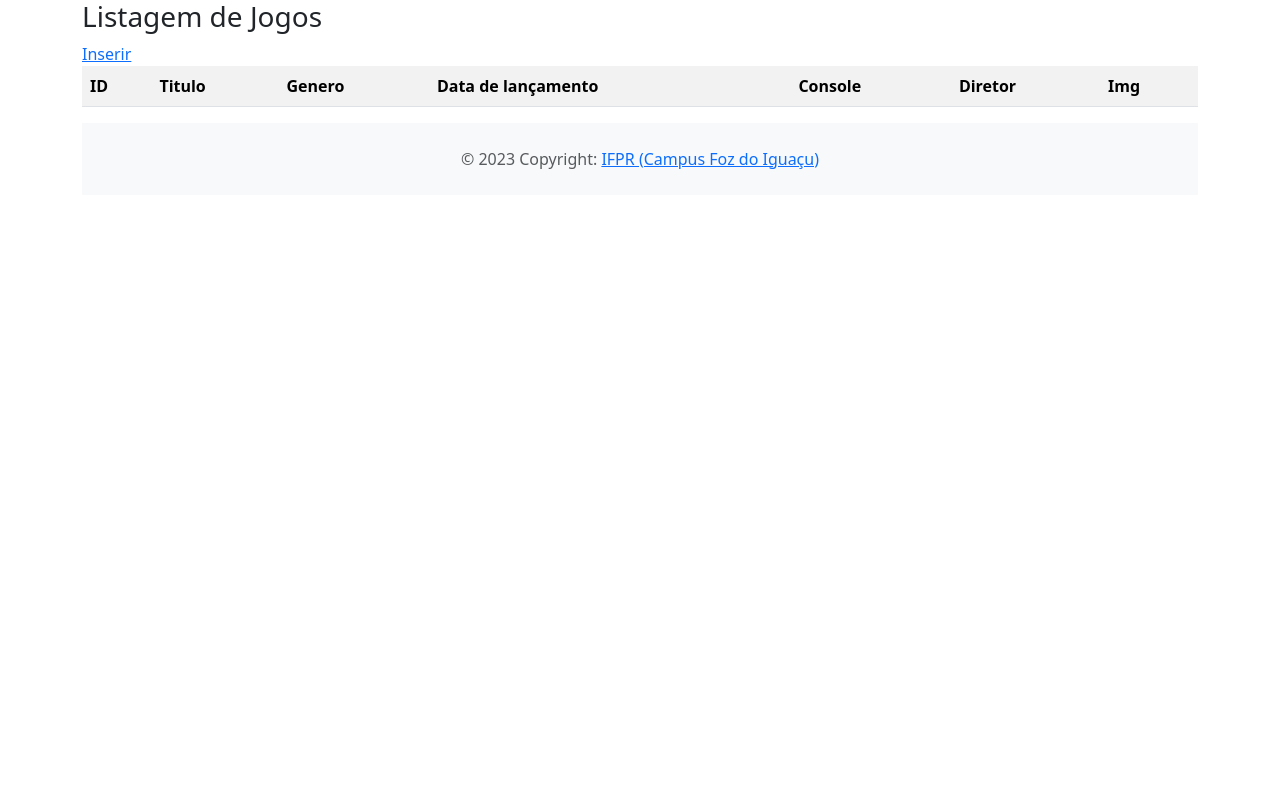
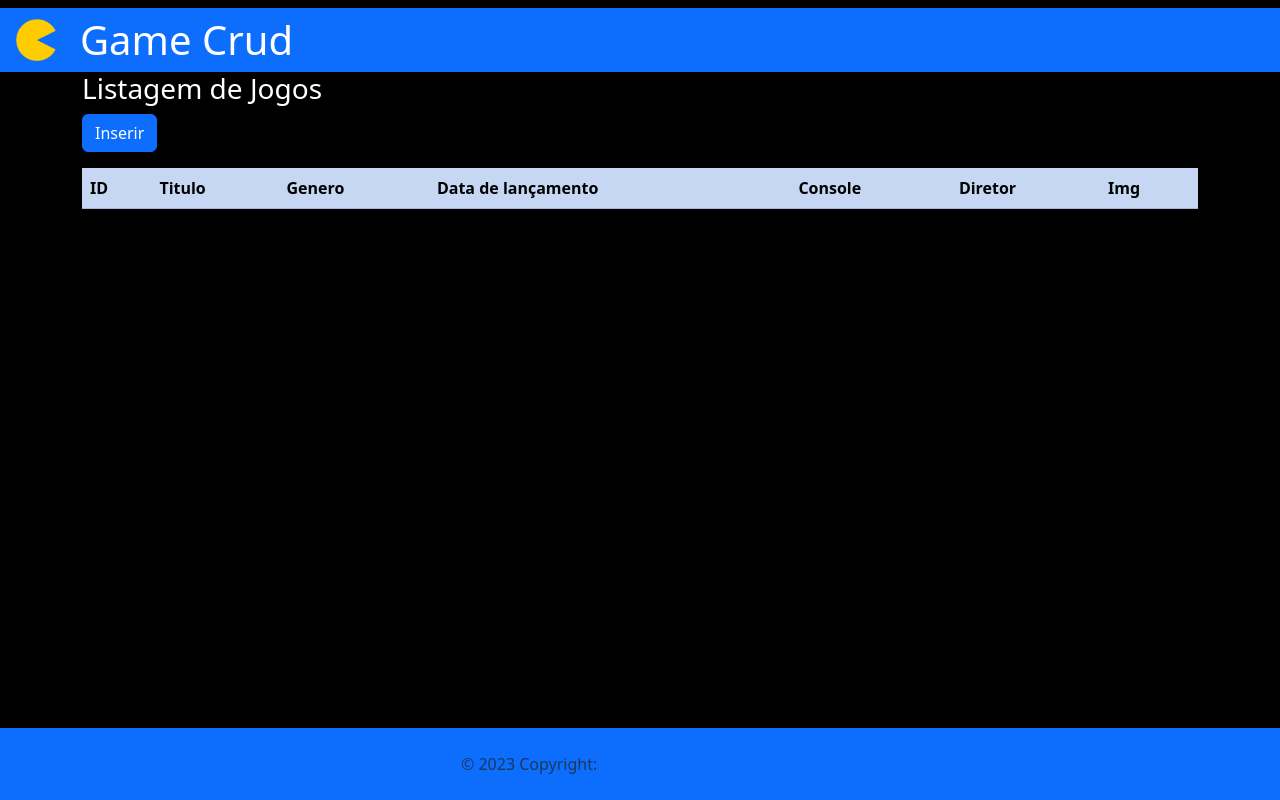
Before and after one commit to Fel1peZ/CrudJogos, a PHP site: page /view/jogos/listar.php in a window 1280 px wide. Run offline with PHP 8.4, Linux system fonts and the light colour scheme; data comes from the database, SQL or seed files in the repository; data that the repository does not hold is empty.

Commit message:
Add files via upload

```diff
--- a/trabalhoCrud/view/include/footer.php
+++ b/trabalhoCrud/view/include/footer.php
@@ -1,4 +1,4 @@
-<footer class="bg-light text-muted mt-3">
+<footer class="text-muted mt-3 fixed-bottom bg-primary">
  <div class="text-center p-4">
  © 2023 Copyright:
  <a href="https://foz.ifpr.edu.br"
--- a/trabalhoCrud/view/include/header.php
+++ b/trabalhoCrud/view/include/header.php
@@ -1,12 +1,25 @@
 <!DOCTYPE html>
 <html lang="pt-BR">
+
 <head>
-     <meta charset="utf-8">
+    <meta charset="utf-8">
     <meta name="viewport" content="width=device-width, initial-scale=1">
     <link href="https://cdn.jsdelivr.net/npm/bootstrap@5.3.7/dist/css/bootstrap.min.css" rel="stylesheet" integrity="sha384-LN+7fdVzj6u52u30Kp6M/trliBMCMKTyK833zpbD+pXdCLuTusPj697FH4R/5mcr" crossorigin="anonymous">
     <title>Game Crud</title>
+
+    <div class="bg-primary row align-items-center p-2">
+        <div class="col-auto">
+            <img src="../../img/pacman.png" alt="Pacman" class="img-fluid" style="max-width: 40px;">
+        </div>
+        <div class="col">
+            <h1 class="text-white m-0">Game Crud</h1>
+        </div>
+
+    </div>
+
 </head>
-<body>
+
+<body class="bg-black p-2 text-white">
 
 
-<div class="container">
+    <div class="container ">
--- a/trabalhoCrud/view/jogos/form.php
+++ b/trabalhoCrud/view/jogos/form.php
@@ -83,7 +83,7 @@ include_once(__DIR__ . "/../include/header.php");
             </div>
 
             <div class="mt-3">
-                <button type="submit" class="btn btn-success">Gravar</button>
+                <button type="submit" class="btn btn-primary">Gravar</button>
             </div>
 
         </form>
@@ -99,8 +99,8 @@ include_once(__DIR__ . "/../include/header.php");
 
 </div>
 
-<div class="mt-2">
-    <a href="listar.php" class="btn-outline-primary">Voltar</a>
+<div class="mt-3">
+    <a href="listar.php" class="btn btn-primary">Voltar</a>
 </div>
 
 
--- a/trabalhoCrud/view/jogos/listar.php
+++ b/trabalhoCrud/view/jogos/listar.php
@@ -14,12 +14,13 @@
 
 <h3>Listagem de Jogos</h3>
 
-<div>
-    <a href="inserir.php">Inserir</a>
+<div class="mb-3">
+    <a href="inserir.php" class="btn btn-primary">Inserir</a>
 </div>
 
-<table class="table table-striped">
+<table class="table table-striped table-primary">
     <!-- Cabeçalho -->
+    <div class="bg-primary">
         <tr>
             <th>ID</th>
             <th>Titulo</th>
@@ -31,7 +32,7 @@
         </tr>
 
         <!-- Dados -->
-    <?php foreach($lista as $jogos): ?>
+        <?php foreach ($lista as $jogos): ?>
             <tr>
                 <td><?= $jogos->getId() ?></td>
                 <td><?= $jogos->getTitulo() ?></td>
@@ -39,19 +40,23 @@
                 <td><?= $jogos->getDataLancamento() ?></td>
                 <td><?= $jogos->getConsole() ?></td>
                 <td><?= $jogos->getDiretor() ?></td>
-            <td><?= $jogos->getImg() ?></td>
+                <td> <img src="<?= $jogos->getImg() ?>" alt="Capa do jogo"
+                        class="img-fluid"
+                        style="max-width: 80px; height: auto;">
+                </td>
                 <td>
-                <a href="alterar.php?id=<?= $jogos->getId()?>">
+                    <a href="alterar.php?id=<?= $jogos->getId() ?>">
                         <img src="../../img/btn_editar.png" alt="">
                     </a>
                 </td>
                 <td>
-                <a href="excluir.php?id=<?= $jogos->getId()?>" onclick="confirm('Confirma a exclusão')">
+                    <a href="excluir.php?id=<?= $jogos->getId() ?>" onclick="confirm('Confirma a exclusão')">
                         <img src="../../img/btn_excluir.png" alt="">
                     </a>
                 </td>
             </tr>
         <?php endforeach; ?>
+    </div>
 
 
 </table>
```
Also changed, not shown: trabalhoCrud/img/mario.jpg (added), trabalhoCrud/img/pacman.png (added). Lines whose indentation alone changed are shown as unchanged.
